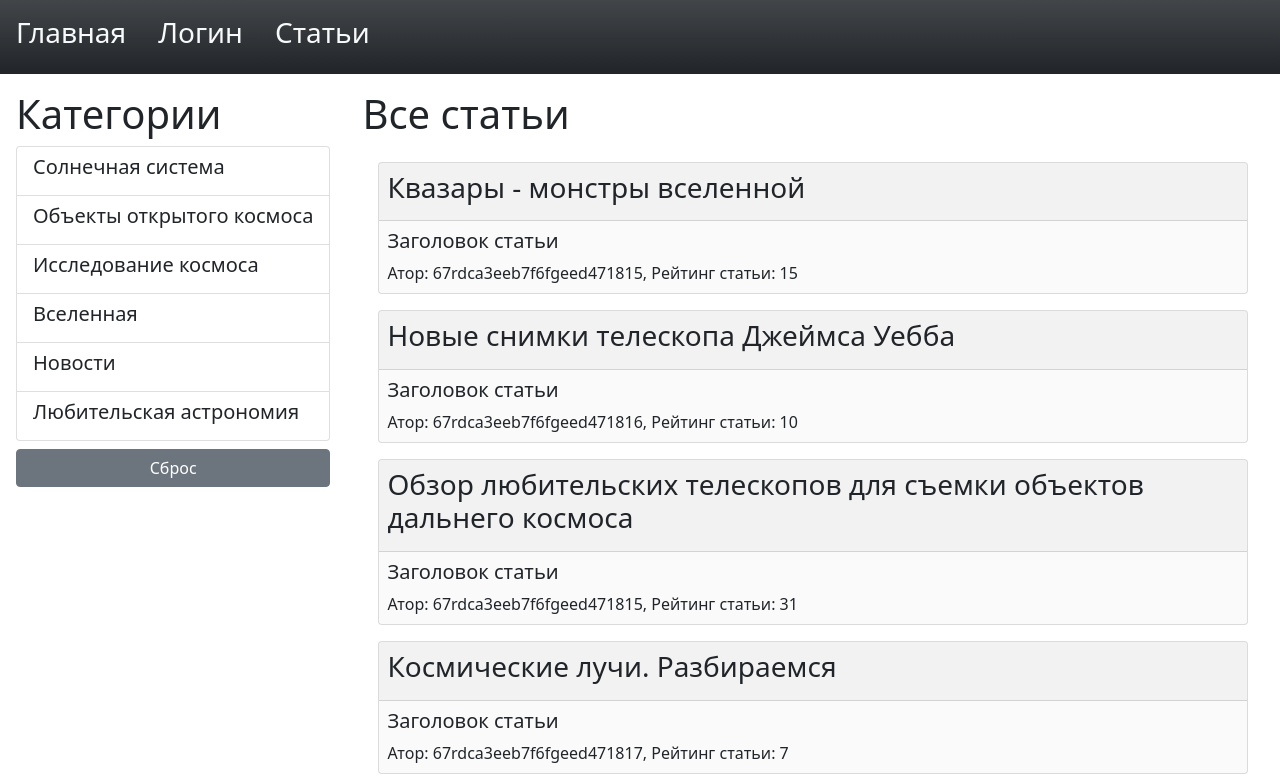
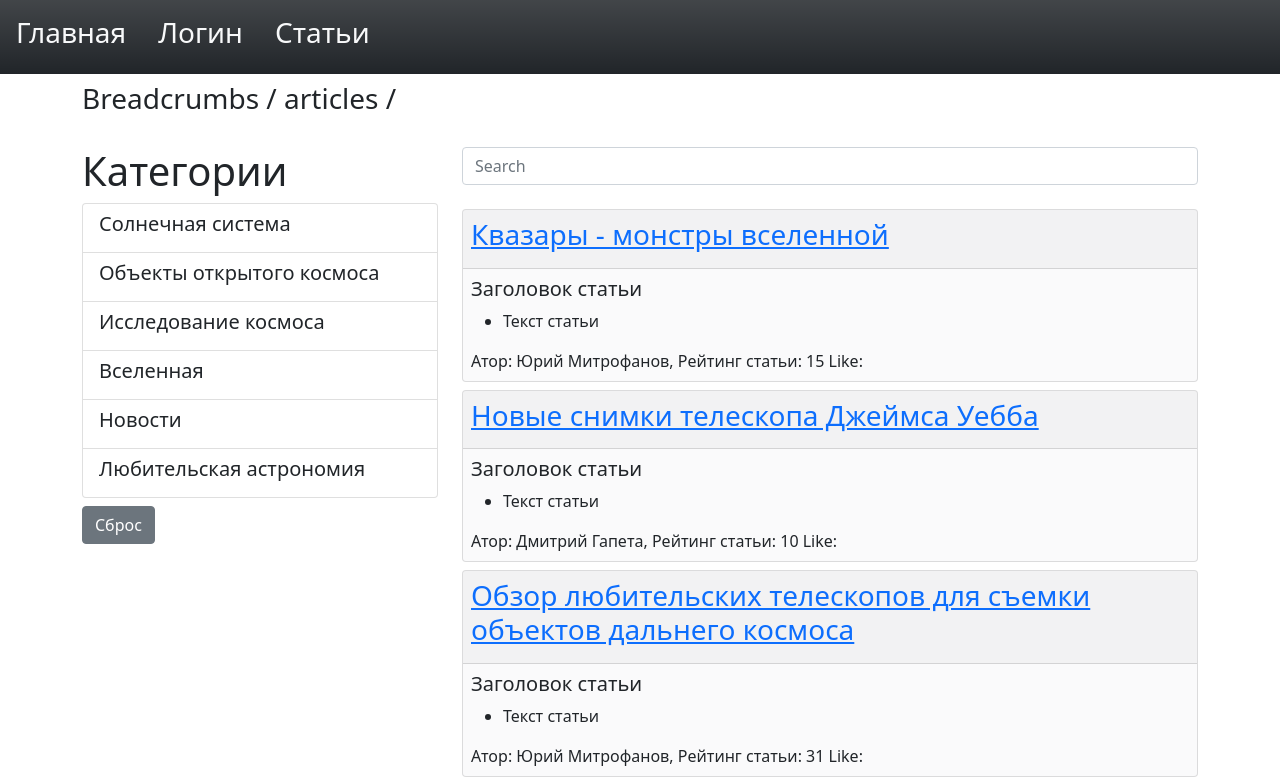
Before and after one commit to YuriyMtrofanov/space-blog, a React (Create React App) app: page /articles/1/1 in a window 1280 px wide. Shown: the top 784 px of the page. Built offline with nearby package versions, Linux system fonts and the light colour scheme.

Commit message:
Blocking loading added to the articlestable

```diff
--- a/package.json
+++ b/package.json
@@ -1,5 +1,5 @@
 {
-    "name": "fast-company",
+    "name": "space-blog",
     "version": "0.1.0",
     "private": true,
     "dependencies": {
@@ -8,6 +8,7 @@
         "@testing-library/user-event": "^13.5.0",
         "axios": "^1.3.4",
         "bootstrap": "^5.1.0",
+        "bootstrap-icons": "^1.10.5",
         "lodash": "^4.17.21",
         "nanoid": "^4.0.2",
         "prop-types": "^15.8.1",
--- a/src/api/fake.api/article.api.js
+++ b/src/api/fake.api/article.api.js
@@ -141,7 +141,7 @@ const fetchAll = () => {
     return new Promise((resolve) => {
         window.setTimeout(function () {
             resolve(articles);
-        }, 500);
+        }, 200);
     });
 };
 
@@ -149,7 +149,7 @@ const getById = (id) => {
     return new Promise((resolve) => {
         window.setTimeout(function () {
             resolve(articles.find((uarticle) => uarticle._id === id));
-        }, 1000);
+        }, 200);
     });
 };
 
--- a/src/api/fake.api/categories.api.js
+++ b/src/api/fake.api/categories.api.js
@@ -21,7 +21,7 @@ function fetchAll() {
         setTimeout(function () {
             // resolve(categoriesObject);
             resolve(categories);
-        }, 500);
+        }, 200);
     });
 };
 
@@ -29,7 +29,7 @@ const getById = (id) => {
     return new Promise((resolve) => {
         window.setTimeout(function () {
             resolve(categories.find((category) => category._id === id));
-        }, 500);
+        }, 200);
     });
 };
 
--- a/src/api/fake.api/user.api.js
+++ b/src/api/fake.api/user.api.js
@@ -251,7 +251,7 @@ const getById = (id) =>
                     (user) => user._id === id
                 )
             );
-        }, 1000);
+        }, 100);
     });
 
 export default {
--- a/src/app/App.js
+++ b/src/app/App.js
@@ -1,7 +1,5 @@
 import React from "react";
 import { Route, Switch, Redirect } from "react-router-dom";
-import "bootstrap/dist/css/bootstrap.css"; // bootstrap -v 5.1.0
-// import "./App.css";
 import Articles from "../app/layouts/articles";
 import Main from "./layouts/main";
 import Login from "./layouts/login";
--- a/src/app/components/articleCard.jsx
+++ b/src/app/components/articleCard.jsx
@@ -1,42 +1,38 @@
-import React, { useEffect, useState } from "react";
+import React from "react";
 import PropTypes from "prop-types";
-import api from "../../api";
+import { Link } from "react-router-dom";
 
-const ArticleCard = ({ article }) => {
-    const [isLoading, setIsLoading] = useState(false);
-    const [author, setAuthor] = useState();
-    useEffect(() => {
-        setIsLoading(true);
-        api.users.getById(article.author).then(data => {
-        // console.log("author", data);
-            setAuthor(data);
-        });
-    }, []);
-    useEffect(() => {
-        setIsLoading(false);
-        console.log("author", author);
-    }, [author]);
-
+const ArticleCard = ({ article, author }) => {
+    console.log(author);
     return (
         <>
-            {!isLoading
-                ? (<div className="card card-sm text-dark bg-light bg-opacity-75 m-3">
-                    <div className="card-header p-2">
+            <div className="card card-sm text-dark bg-light bg-opacity-75 mb-2">
+                <div className="card-header p-2">
+                    <Link to={`/articles/${article._id}`}>
                         <h3>{article.name}</h3>
-                    </div>
-                    <div className="card-body p-2">
-                        <h5 className="card-title">{article.header}</h5>
-                        <p className="card-text">{`Атор: ${article.author}, Рейтинг статьи: ${article.rate}`}</p>
-                    </div>
-                </div>)
-                : ("Loading...")
-            }
+                    </Link>
+                </div>
+                <div className="card-body p-2">
+                    <h5 className="card-title">{article.header}</h5>
+                    <ul>
+                        <li>{article.textContent}</li>
+                    </ul>
+                    <span className="card-text">
+                        {`Атор: ${author},
+                        Рейтинг статьи: ${article.rate}
+                        Like:
+                        `}</span>
+                    <i className="bi bi-hand-thumbs-up"></i>
+                    {/* <i className="bi bi-hand-thumbs-up"></i> */}
+                </div>
+            </div>
         </>
     );
 };
 
 ArticleCard.propTypes = {
-    article: PropTypes.object.isRequired
+    article: PropTypes.object.isRequired,
+    author: PropTypes.string.isRequired
 };
 
 export default ArticleCard;
--- a/src/app/components/articlesTable.jsx
+++ b/src/app/components/articlesTable.jsx
@@ -1,20 +1,36 @@
-import React from "react";
+import React, { useEffect, useState } from "react";
+import api from "../../api";
 import PropTypes from "prop-types";
 import ArticlesCard from "./articleCard";
+import Loading from "./ui/loading";
 
 const ArticlesTable = ({ articles }) => {
+    const [authorsList, setAuthorsList] = useState([]);
+    useEffect(() => {
+        api.users.fetchAll().then(data => {
+            setAuthorsList(data);
+        });
+    }, []);
+
+    function authorsName(id) {
+        const { firstName, lastName } = authorsList.find(author => author._id === id);
+        return `${firstName} ${lastName}`;
+    };
+    if (articles.length > 0 && authorsList.length) {
         return (
             <div>
-            {articles &&
+                {articles.length > 0 && authorsList.length > 0 &&
                     articles.map(article => (
-                    <ArticlesCard key={article._id} {...{ article }}/>
+                        <ArticlesCard key={article._id} {...{ article }} author={authorsName(article.author)}/>
                     ))}
             </div>
         );
+    } else return <Loading />;
 };
 
 ArticlesTable.propTypes = {
-    articles: PropTypes.array.isRequired
+    articles: PropTypes.array.isRequired,
+    users: PropTypes.array
 };
 
 export default ArticlesTable;
--- a/src/app/components/page/articlePage/articlePage.jsx
+++ b/src/app/components/page/articlePage/articlePage.jsx
@@ -3,6 +3,7 @@ import React from "react";
 const ArticlePage = () => {
     return (
         <h1>ArticlePage</h1>
+
     );
 };
 
--- a/src/app/components/page/articlesListPage/articlesListPage.jsx
+++ b/src/app/components/page/articlesListPage/articlesListPage.jsx
@@ -4,13 +4,13 @@ import Loading from "../../ui/loading";
 import ArticlesTable from "../../articlesTable";
 // import TopArticles from "./topArticles.jsx";
 import Categories from "../../categories";
-// аналог UsersTable в курсовом проекте
-// В идеале бы реализовать картояку с изображением на фоне («Наложение» изображений className="card-img-overlay")
+import TextField from "../../common/forms/textField";
 
 const ArticlesListPage = () => {
     const [isLoading, setIsLoading] = useState(true);
     const [articlesList, setArticlesList] = useState();
     const [categories, setCategories] = useState();
+    const [inputData, setInputData] = useState("");
     useEffect(() => {
         api.articles.fetchAll().then(data => {
             setArticlesList(data);
@@ -27,20 +27,35 @@ const ArticlesListPage = () => {
     const handleItemSelect = (params) => {
         setSelectedProperty(params);
     };
-    // Для пагинации потребуется отрисовать по 6 компонентов на страницу
-    if (!isLoading) {
-        const filteredArticles = selectedProperty
-            ? articlesList.filter(article => article.category === selectedProperty)
-            : articlesList;
-
     const handleClearList = () => {
         setSelectedProperty();
     };
-
+    const handleInputChange = (target) => {
+        handleClearList();
+        setInputData(target.value);
+        console.log(target.value);
+    };
+    function filterArticles(data) {
+        let filteredData = data;
+        if (inputData) {
+            filteredData = data.filter(article => article.textContent.toLowerCase().includes(inputData.toLowerCase()));
+        } else if (selectedProperty) {
+            filteredData = data.filter(article => article.category === selectedProperty);
+        } return filteredData;
+    };
+    if (!isLoading) {
+        const filteredArticles = filterArticles(articlesList);
         return (
-            <div className="d-flex">
+            <>
+                <div className='container mt-2'>
+                    {/* <Breadcrumbs
+                        state={state}
+                        memberName={`${member.name} ${member.lastName}`}
+                    /> */}
+                    <h3>Breadcrumbs / articles /</h3>
+                    <div className="row gutters">
                         {categories &&
-                    <div className="d-flex flex-column flex-shrink-0 p-3">
+                            <div className="col-4 mt-4 mb-2">
                                 <h1>Категории</h1>
                                 <Categories
                                     items = {categories}
@@ -55,11 +70,22 @@ const ArticlesListPage = () => {
                                 > Сброс </button>
                             </div>
                         }
-                <div className="d-flex flex-column m-3">
-                    <h1>Все статьи</h1>
+                        <div className="col-md-8 mb-2">
+                            <form>
+                                {/* <h1>Все статьи: </h1> */}
+                                <TextField
+                                    type = "text"
+                                    name = "search"
+                                    placeholder = "Search"
+                                    value = {inputData}
+                                    onChange = {handleInputChange}
+                                />
+                            </form>
                             <ArticlesTable {...{ articles: filteredArticles }}/>
                         </div>
                     </div>
+                </div>
+            </>
         );
     } else {
         return <Loading />; // спиннер
--- a/src/index.js
+++ b/src/index.js
@@ -1,9 +1,9 @@
 import React from "react";
 import ReactDOM from "react-dom/client";
 import { BrowserRouter } from "react-router-dom"; // react-router-dom -v 5.3.0
-// import "./index.css";
 import App from "./app/App";
 import reportWebVitals from "./reportWebVitals";
+import "bootstrap/dist/css/bootstrap.css";
 
 const root = ReactDOM.createRoot(document.getElementById("root"));
 root.render(
```
Also changed, not shown: 1 other file (tests, documents, lock files or other folders). Lines whose indentation alone changed are shown as unchanged.
